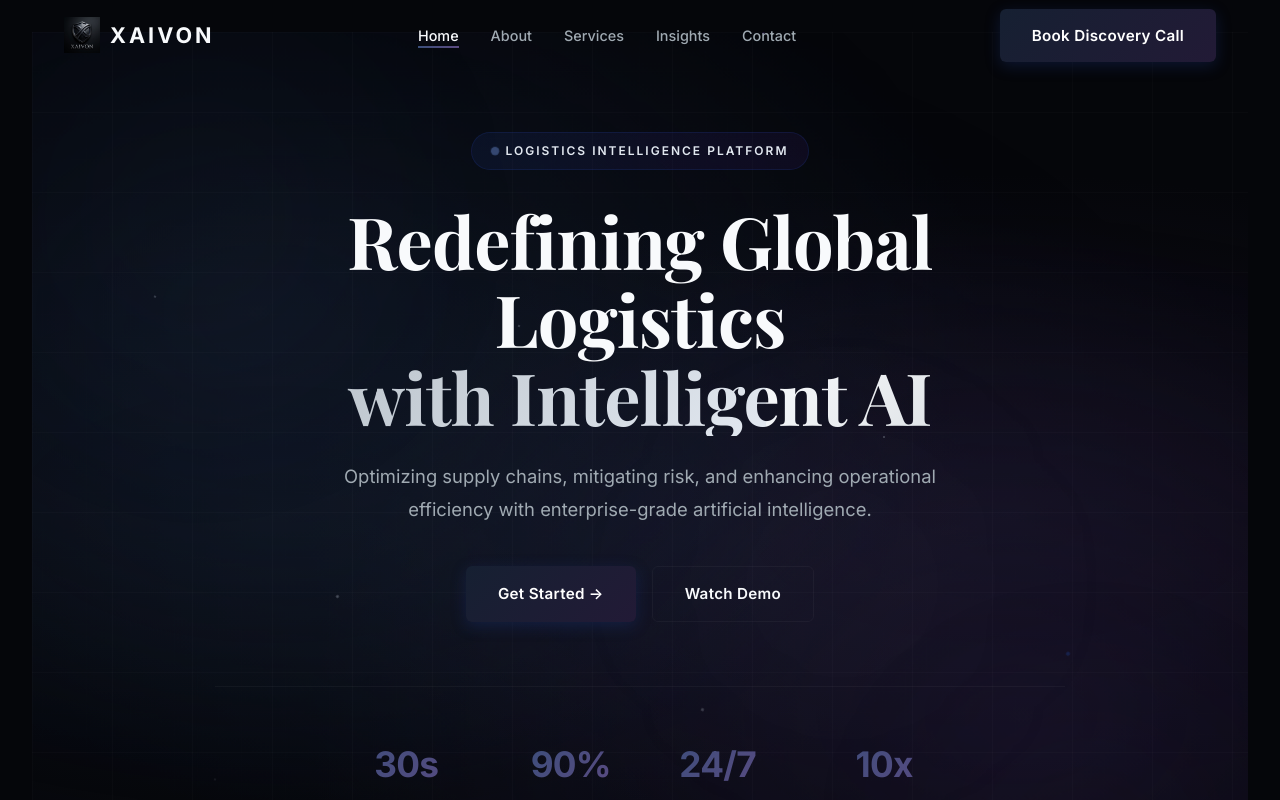
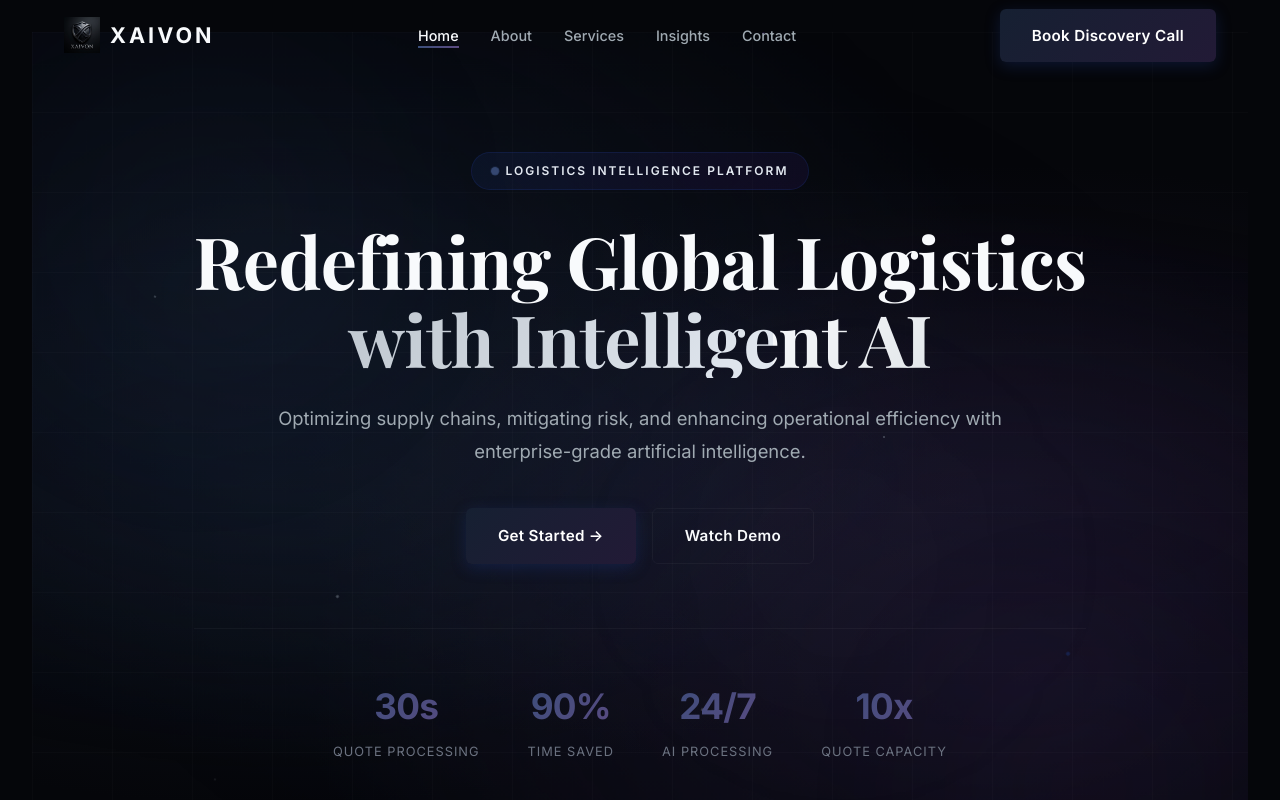
Before and after one commit to raja6299/xaivon-website, a React (Vite) app: page / in a window 1280 px wide. Shown: the top 800 px of the page. Built offline with nearby package versions, Linux system fonts and the light colour scheme; a web font is replaced by a local one.

Commit message:
fix: responsive padding adjustments to remove large side margins on mobile and desktop

```diff
--- a/src/components/Footer.css
+++ b/src/components/Footer.css
@@ -1,7 +1,7 @@
 .footer {
   border-top: 1px solid var(--border-subtle);
   background: var(--bg-secondary);
-  padding: 4rem 5% 2rem;
+  padding: 4rem 3% 2rem;
 }
 
 .footer-grid {
@@ -96,6 +96,10 @@
 }
 
 @media (max-width: 768px) {
+  .footer {
+    padding: 3rem 15px 2rem;
+  }
+
   .footer-grid {
     grid-template-columns: 1fr 1fr;
     gap: 2rem;
--- a/src/components/Hero.css
+++ b/src/components/Hero.css
@@ -5,7 +5,7 @@
   align-items: center;
   justify-content: center;
   text-align: center;
-  padding: 100px 5% 4rem;
+  padding: 120px 3% 4rem;
   position: relative;
   overflow: hidden;
   background: radial-gradient(ellipse at 20% 50%, rgba(22, 32, 50, 0.4) 0%, transparent 50%),
@@ -140,7 +140,7 @@
 .hero-content {
   position: relative;
   z-index: 2;
-  max-width: 850px;
+  max-width: 1100px;
 }
 
 .hero-badge {
@@ -199,7 +199,7 @@
 .hero-desc {
   font-size: 1.15rem;
   color: var(--text-secondary);
-  max-width: 620px;
+  max-width: 800px;
   margin: 0 auto 2.5rem;
   line-height: 1.8;
   animation: fadeInUp 1s ease-out 0.4s both;
@@ -288,7 +288,7 @@
 }
 
 @media (max-width: 768px) {
-  .hero { padding: 100px 5% 3rem; }
+  .hero { padding: 100px 15px 3rem; }
   .hero h1 { font-size: 2.2rem; }
   .hero-desc { font-size: 1rem; }
   .hero-trust-logos { gap: 1.5rem; }
--- a/src/index.css
+++ b/src/index.css
@@ -38,8 +38,8 @@
   --font-heading: 'Playfair Display', serif;
 
   /* Spacing */
-  --section-padding: 8rem 5%;
-  --section-padding-mobile: 4rem 5%;
+  --section-padding: 8rem 3%;
+  --section-padding-mobile: 4rem 15px;
 
   /* Transitions */
   --transition-fast: 0.2s ease;
@@ -53,7 +53,7 @@
   --radius-xl: 20px;
 
   /* Container */
-  --max-width: 1240px;
+  --max-width: 1400px;
 }
 
 /* ============================================
@@ -140,7 +140,7 @@ img {
   width: 100%;
   max-width: var(--max-width);
   margin: 0 auto;
-  padding: 0 5%;
+  padding: 0 3%;
 }
 
 .section {
@@ -372,6 +372,10 @@ img {
     padding: var(--section-padding-mobile);
   }
 
+  .container {
+    padding: 0 15px;
+  }
+
   .section-header {
     margin-bottom: 2.5rem;
   }
```
